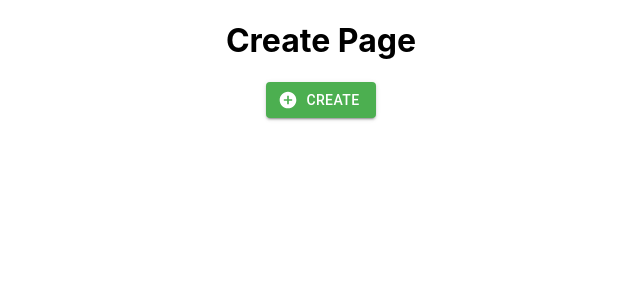
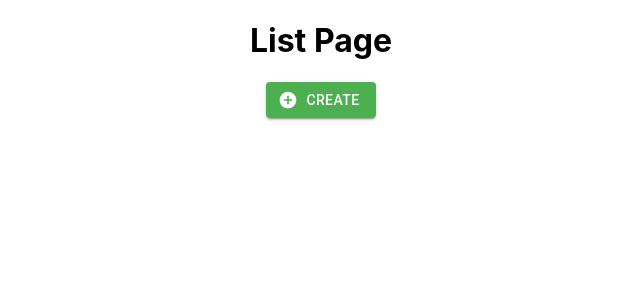
Before and after one commit to WolfHakase/todo-list-website, a React (Create React App) app in the folder frontend/todo-list-website/: page / in a window 1280 px wide. Shown: the top 300 px of the page, without its empty margins (319-959 px from the left). Built offline with nearby package versions, Linux system fonts and the light colour scheme.

Commit message:
Used the new header component on the list page and corrected the title to 'List Page'

```diff
--- a/frontend/todo-list-website/src/pages/TodoItemListPage.tsx
+++ b/frontend/todo-list-website/src/pages/TodoItemListPage.tsx
@@ -1,13 +1,13 @@
 import React from "react";
 import {PositiveButtonComponent} from "../components/PositiveButtonComponent";
 import {AddCircle} from '@material-ui/icons';
+import {HeaderComponent} from "../components/HeaderComponent";
 
 export class TodoItemListPage extends React.Component {
     render() {
         return (
             <div>
-                {/*todo make a header component*/}
-                <h1>Create Page</h1>
+                <HeaderComponent Title={"List Page"} />
                 <PositiveButtonComponent TestID={"navigate-to-create-page-button"} Icon={<AddCircle/>}
                                          Content={"Create"}
                                          OnClick={() => {
```
Also changed, not shown: 1 other file (tests, documents, lock files or other folders).
